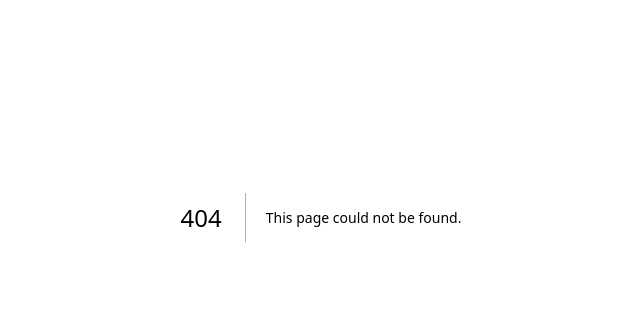
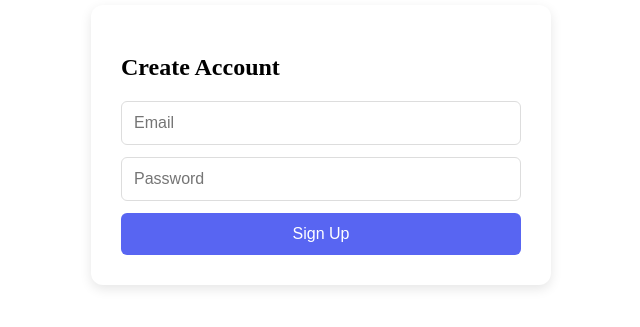
Before and after one commit to oopsididitagain335/last-attempt, a Next.js app: page /signup in a window 1280 px wide. Before the commit this address had no page. Shown: the part 183-510 px from the top of the page, without its empty margins (319-959 px from the left). Built offline with nearby package versions, Linux system fonts and the light colour scheme.

Commit message:
Create signup.js

```diff
--- /dev/null
+++ b/pages/signup.js
@@ -0,0 +1,67 @@
+import { useState } from 'react';
+
+export default function Signup({ setUser }) {
+  const [email, setEmail] = useState('');
+  const [password, setPassword] = useState('');
+  const [error, setError] = useState('');
+  const [success, setSuccess] = useState('');
+
+  const handleSubmit = async (e) => {
+    e.preventDefault();
+    const res = await fetch('/api/auth/signup', {
+      method: 'POST',
+      headers: { 'Content-Type': 'application/json' },
+      body: JSON.stringify({ email, password })
+    });
+    const data = await res.json();
+    if (data.success) {
+      setSuccess('Account created! Now go to the Discord server and type: <code>!link</code>');
+      setError('');
+    } else {
+      setError(data.error);
+    }
+  };
+
+  return (
+    <div style={styles.container}>
+      <div style={styles.card}>
+        <h2>Create Account</h2>
+        {error && <p style={{ color: 'red' }}>{error}</p>}
+        {success ? (
+          <div>
+            <p style={{ color: 'green' }} dangerouslySetInnerHTML={{ __html: success }} />
+            <a href="https://discord.gg/29yDsapcXh" target="_blank" style={styles.btnPrimary}>Join Discord</a>
+          </div>
+        ) : (
+          <form onSubmit={handleSubmit} style={styles.form}>
+            <input
+              type="email"
+              placeholder="Email"
+              value={email}
+              onChange={e => setEmail(e.target.value)}
+              required
+              style={styles.input}
+            />
+            <input
+              type="password"
+              placeholder="Password"
+              value={password}
+              onChange={e => setPassword(e.target.value)}
+              required
+              style={styles.input}
+            />
+            <button type="submit" style={styles.btnPrimary}>Sign Up</button>
+          </form>
+        )}
+      </div>
+    </div>
+  );
+}
+
+const styles = {
+  container: { display: 'flex', justifyContent: 'center', alignItems: 'center', minHeight: '80vh' },
+  card: { width: '90%', maxWidth: '400px', padding: '30px', borderRadius: '12px', boxShadow: '0 4px 12px rgba(0,0,0,0.1)', backgroundColor: 'white' },
+  form: { display: 'flex', flexDirection: 'column', gap: '12px', marginTop: '20px' },
+  input: { padding: '12px', border: '1px solid #ddd', borderRadius: '6px', fontSize: '16px' },
+  btnPrimary: { padding: '12px', background: '#5865F2', color: 'white', border: 'none', borderRadius: '6px', cursor: 'pointer', fontSize: '16px' },
+};
```
